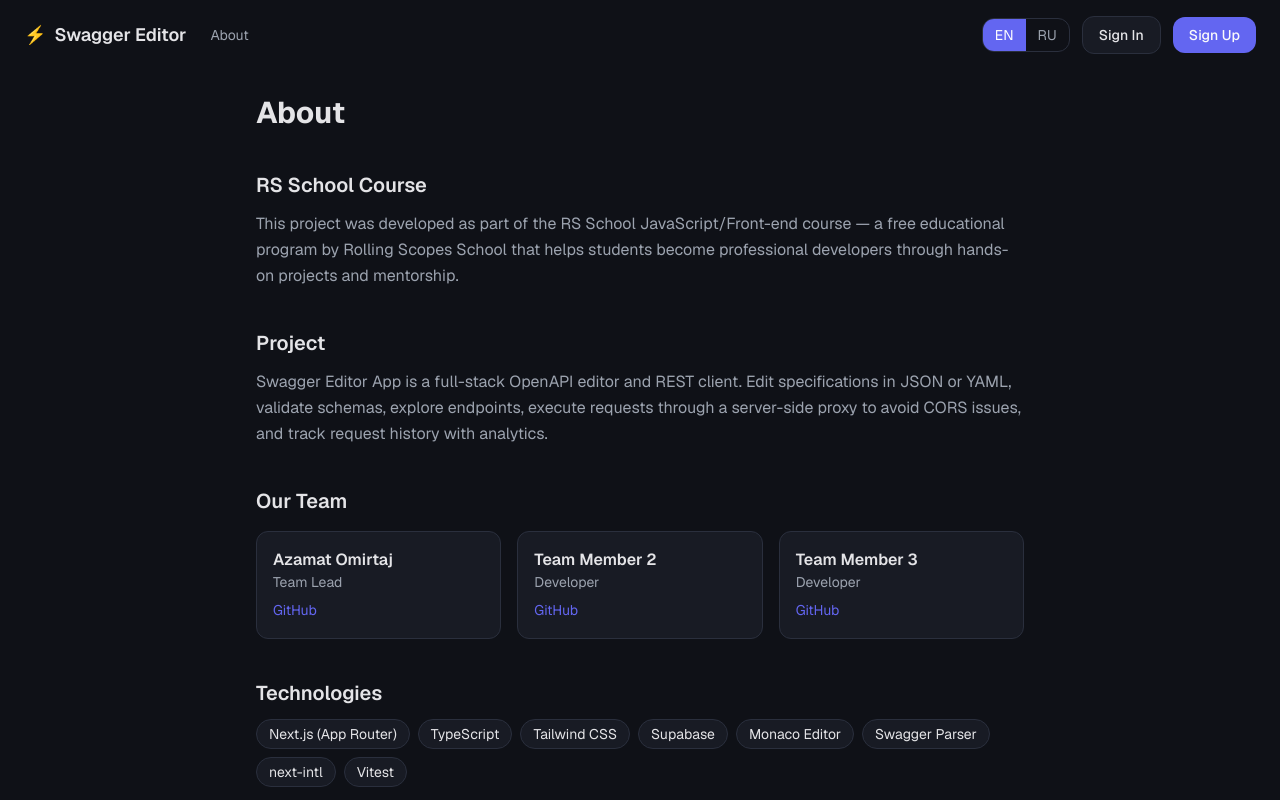
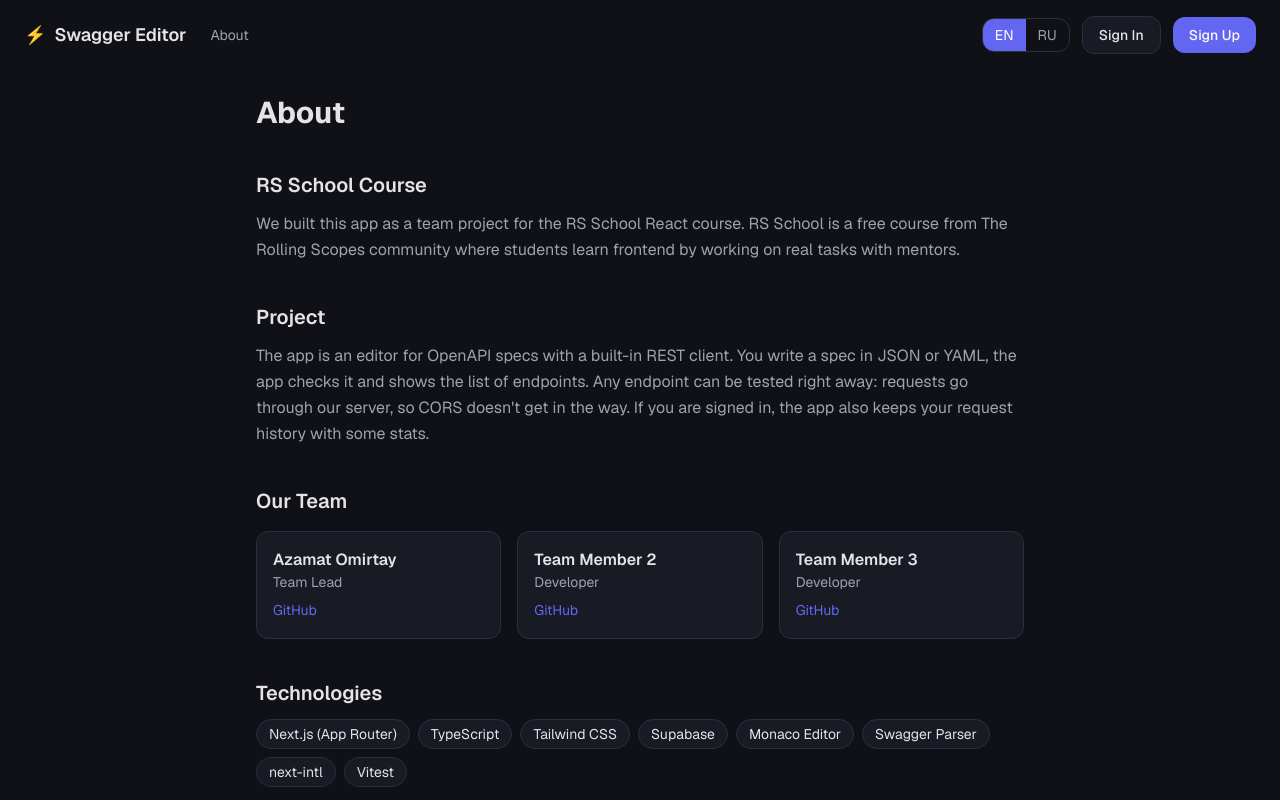
Before and after one commit to azamxvit/swagger-editor-app, a Next.js app: page /en/about in a window 1280 px wide. Shown: the top 800 px of the page. Built offline with nearby package versions, Linux system fonts and the light colour scheme; no server answers.

Commit message:
docs: update team info and rewrite about texts

```diff
--- a/src/app/[locale]/about/page.tsx
+++ b/src/app/[locale]/about/page.tsx
@@ -3,9 +3,9 @@
 
 const TEAM = [
   {
-    name: 'Azamat Omirtaj',
+    name: 'Azamat Omirtay',
     role: 'Team Lead',
-    github: 'https://github.com/azamatomirtaj',
+    github: 'https://github.com/azamxvit',
   },
   {
     name: 'Team Member 2',
--- a/src/i18n/messages/en.json
+++ b/src/i18n/messages/en.json
@@ -85,9 +85,9 @@
   "about": {
     "title": "About",
     "courseTitle": "RS School Course",
-    "courseDescription": "This project was developed as part of the RS School JavaScript/Front-end course — a free educational program by Rolling Scopes School that helps students become professional developers through hands-on projects and mentorship.",
+    "courseDescription": "We built this app as a team project for the RS School React course. RS School is a free course from The Rolling Scopes community where students learn frontend by working on real tasks with mentors.",
     "projectTitle": "Project",
-    "projectDescription": "Swagger Editor App is a full-stack OpenAPI editor and REST client. Edit specifications in JSON or YAML, validate schemas, explore endpoints, execute requests through a server-side proxy to avoid CORS issues, and track request history with analytics.",
+    "projectDescription": "The app is an editor for OpenAPI specs with a built-in REST client. You write a spec in JSON or YAML, the app checks it and shows the list of endpoints. Any endpoint can be tested right away: requests go through our server, so CORS doesn't get in the way. If you are signed in, the app also keeps your request history with some stats.",
     "teamTitle": "Our Team",
     "techTitle": "Technologies",
     "resourcesTitle": "Resources"
--- a/src/i18n/messages/ru.json
+++ b/src/i18n/messages/ru.json
@@ -85,9 +85,9 @@
   "about": {
     "title": "О проекте",
     "courseTitle": "Курс RS School",
-    "courseDescription": "Этот проект разработан в рамках курса RS School JavaScript/Front-end — бесплатной образовательной программы Rolling Scopes School, которая помогает студентам стать профессиональными разработчиками.",
+    "courseDescription": "Мы сделали это приложение как командный проект на курсе RS School по React. RS School — бесплатный курс от сообщества The Rolling Scopes, где студенты учатся фронтенду на реальных задачах вместе с менторами.",
     "projectTitle": "Проект",
-    "projectDescription": "Swagger Editor App — полнофункциональный редактор OpenAPI и REST-клиент. Редактируйте спецификации в JSON или YAML, проверяйте схемы, исследуйте эндпоинты, выполняйте запросы через серверный прокси и отслеживайте историю запросов.",
+    "projectDescription": "Приложение — это редактор OpenAPI-спецификаций со встроенным REST-клиентом. Пишете спеку в JSON или YAML, приложение проверяет её и показывает список эндпоинтов. Любой эндпоинт можно сразу протестировать: запросы идут через наш сервер, поэтому CORS не мешает. Если вы вошли в аккаунт, приложение также хранит историю ваших запросов со статистикой.",
     "teamTitle": "Наша команда",
     "techTitle": "Технологии",
     "resourcesTitle": "Ресурсы"
```
Also changed, not shown: 1 other file (tests, documents, lock files or other folders).
